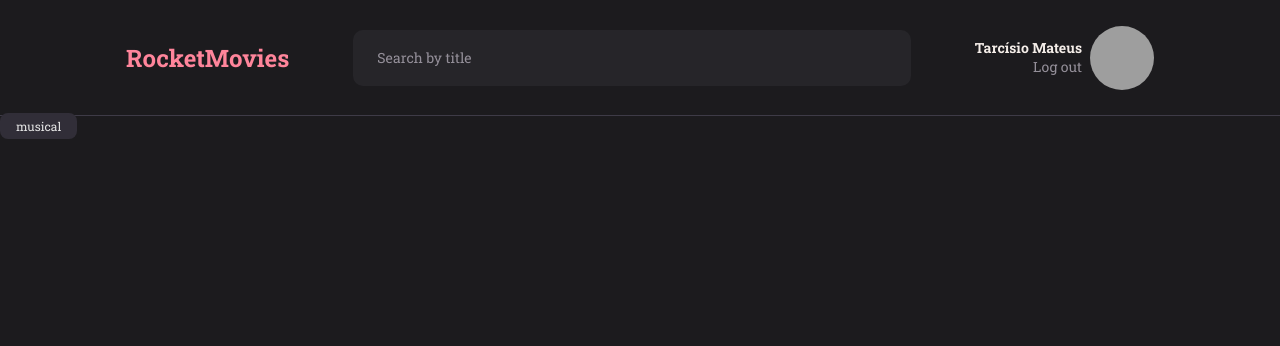
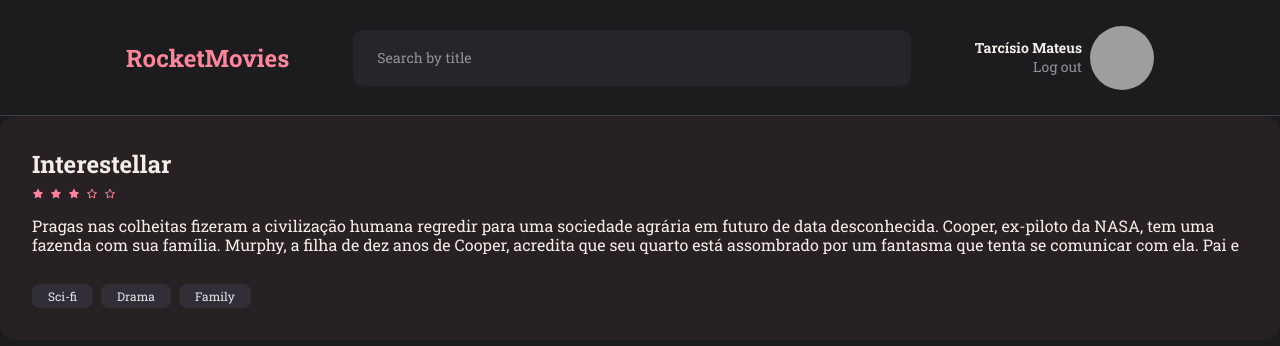
Before and after one commit to tarcisioMateus/Rocket-Movies, a React (Vite) app: page / in a window 1280 px wide. Shown: the top 346 px of the page. Built offline with nearby package versions, Linux system fonts and the light colour scheme; grey boxes are pictures that could not be loaded.

Commit message:
created components/Card

```diff
--- /dev/null
+++ b/src/components/Card/index.jsx
@@ -0,0 +1,20 @@
+import { AiFillStar, AiOutlineStar } from 'react-icons/ai'
+import { Tag } from "../Tag"
+
+import { Container } from "./styles"
+
+export function Card ({title, description, tags, stars }) {
+  return (
+    <Container>
+      <h2>{title}</h2>
+      <div className="stars">
+        {stars.map(s => { if (s) return <AiFillStar/>
+        return <AiOutlineStar/>})}
+      </div>
+      <p>{description}</p>
+      <div className="tags">
+        {tags && tags.map(tag => <Tag title={tag.title} key={tag.id}/>)}
+      </div>
+    </Container>
+  )
+}
--- /dev/null
+++ b/src/components/Card/styles.js
@@ -0,0 +1,38 @@
+import styled from 'styled-components'
+
+export const Container = styled.div`
+  background-color: ${ ({theme}) => theme.COLORS.PINKTRANSPARANT};
+  padding: 3.2rem;
+  border-radius: 1.6rem;
+
+  >h2 {
+    font-size: 2.4rem;
+    line-height: 3.2rem;
+    margin-bottom: 0.8rem;
+  }
+
+  .stars {
+    display: flex;
+    gap: 0.6rem;
+    margin-bottom: 1.6rem;
+
+    >svg {
+      font-size: 1.2rem;
+      color: ${ ({theme}) => theme.COLORS.PINK};
+    }
+  }
+
+  >p {
+    font-size: 1.6rem;
+    line-height: 1.9rem;
+
+    height: 3.8rem;
+    overflow: hidden;
+    margin-bottom: 3rem;
+  }
+
+  .tags {
+    display: flex;
+    gap: 0.8rem;
+  }
+`
--- a/src/components/Tag/index.jsx
+++ b/src/components/Tag/index.jsx
@@ -1,6 +1,6 @@
 import { Container } from "./styles"
 
-export function Tag({title}) {
+export function Tag({title, ...rest}) {
   return (
     <Container>
       {title}
--- a/src/pages/Home/index.jsx
+++ b/src/pages/Home/index.jsx
@@ -1,13 +1,22 @@
 import { Header } from "../../components/Header"
 
 import { Container } from "./styles"
-import { Tag } from "../../components/Tag"
+import { Card } from "../../components/Card"
 
 export function Home () {
   return (
     <Container>
       <Header/>
-      <Tag title='musical'/>
+      <Card title='Interestellar'
+      description='Pragas nas colheitas fizeram a civilização humana regredir para uma sociedade
+       agrária em futuro de data desconhecida. Cooper, ex-piloto da NASA, tem uma fazenda com sua
+        família. Murphy, a filha de dez anos de Cooper, acredita que seu quarto está assombrado
+        por um fantasma que tenta se comunicar com ela. Pai e filha descobrem que o "fantasma"
+        é uma inteligência desconhecida que está enviando mensagens codificadas através de
+        radiação gravitacional, deixando coordenadas em binário que os levam até uma instalação
+        secreta da NASA liderada pelo professor John Brand. O cientista revela que um buraco de
+        minhoca foi aberto perto de Saturno e que ele leva a planetas que podem oferecer condições'
+      tags={[{title: 'Sci-fi', id: 1}, {title: 'Drama', id: 2}, {title: 'Family', id: 3}]} stars={[1,1,1,0,0]}/>
     </Container>
   )
 }
```
